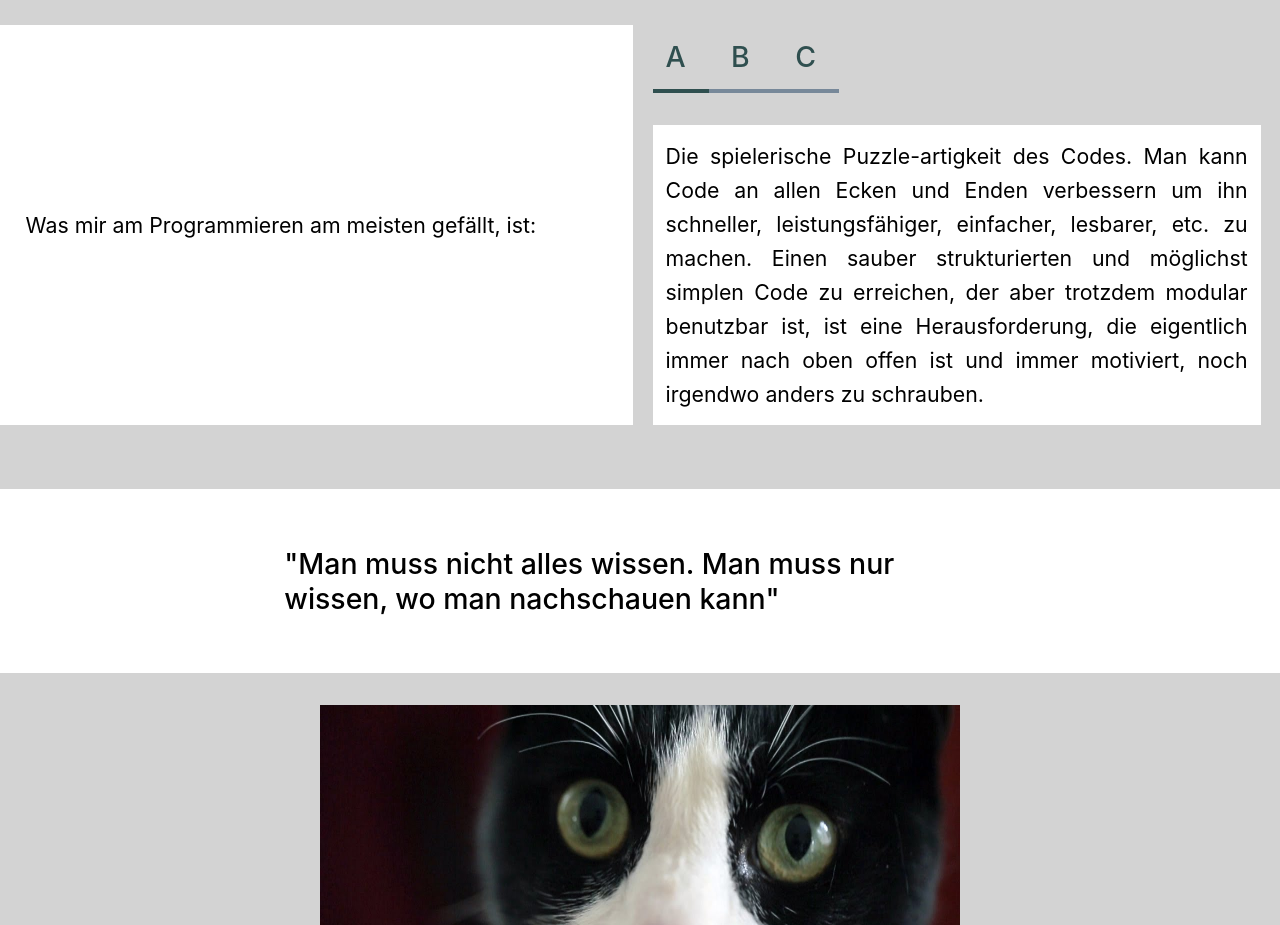
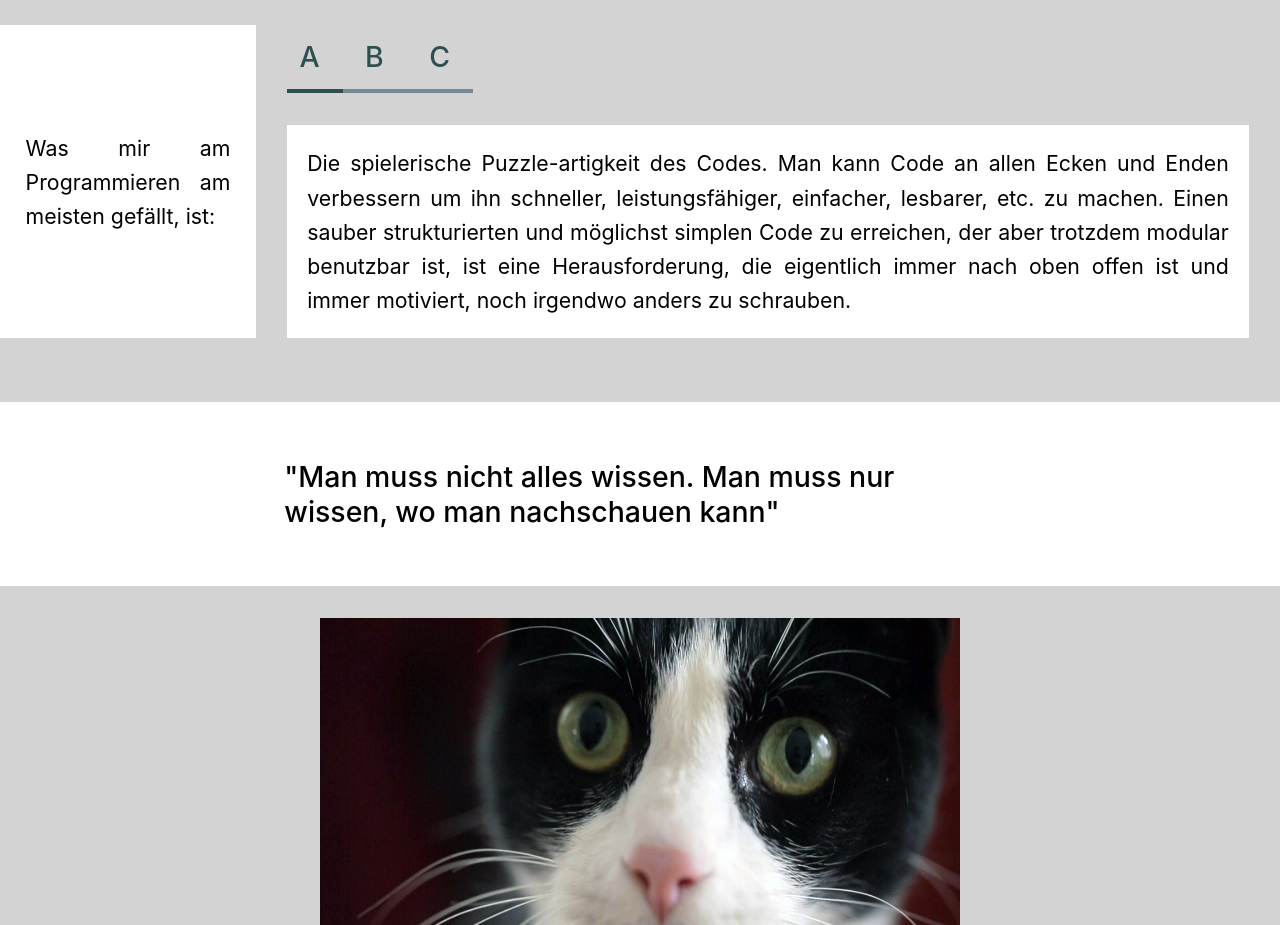
Before and after one commit to MAng0-1/application-app, a React (Create React App) app: page / in a window 1280 px wide. Shown: the part 1280-2205 px from the top of the page. Built offline with nearby package versions, Linux system fonts and the light colour scheme.

Commit message:
added minor styling flexibility

```diff
--- a/src/Components/Shared.resources.ts
+++ b/src/Components/Shared.resources.ts
@@ -28,16 +28,11 @@ export const SharedStyles = {
     }
   `,
 
-  VerticalSplit: styled.div`
-    display: flex;
-    width: 100%;
-    height: 100%;
-  `,
-
-  Sleeve: styled.div`
+  Sleeve: styled.div<{ vertical?: boolean }>`
     width: 100%;
     max-height 25em;
     display: flex;
+    flex-direction: ${(p) => (p.vertical ? 'column' : 'row')};
     justify-content: center;
     margin: 0 0 ${Margin.medium};
   `,
@@ -50,11 +45,11 @@ export const SharedStyles = {
       margin: ${Margin.medium} ${Margin.small} ${Margin.large};
       width: auto;
     `,
-    Prose: styled.div`
+    Prose: styled.div<{ widthP?: number }>`
       text-align: justify;
       font: ${Font.medium};
       padding: 1em 2%;
-      width: 90%;
+      width: ${(p) => p.widthP ?? 90}%;
       background-color: white;
       display: flex;
       align-items: center;
```
